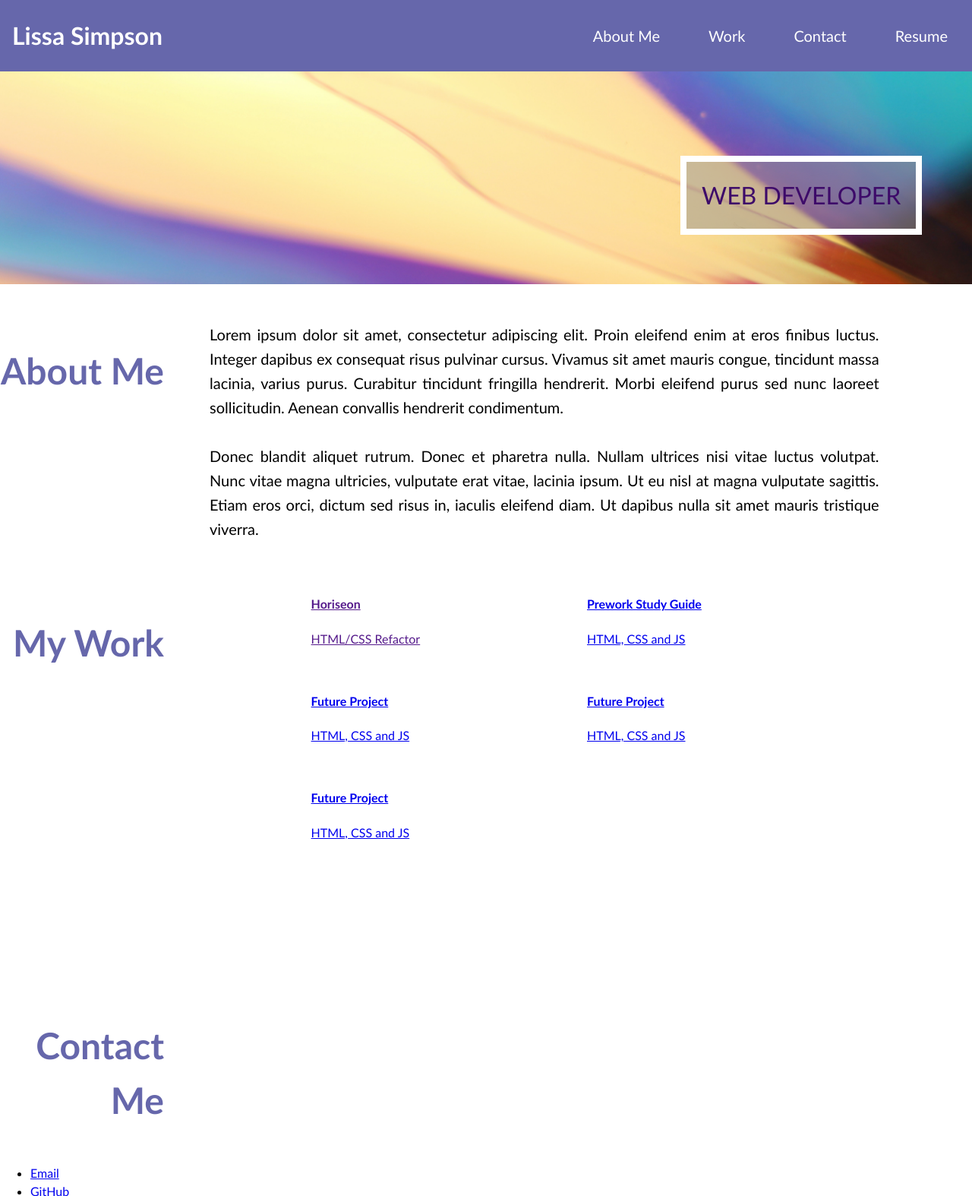
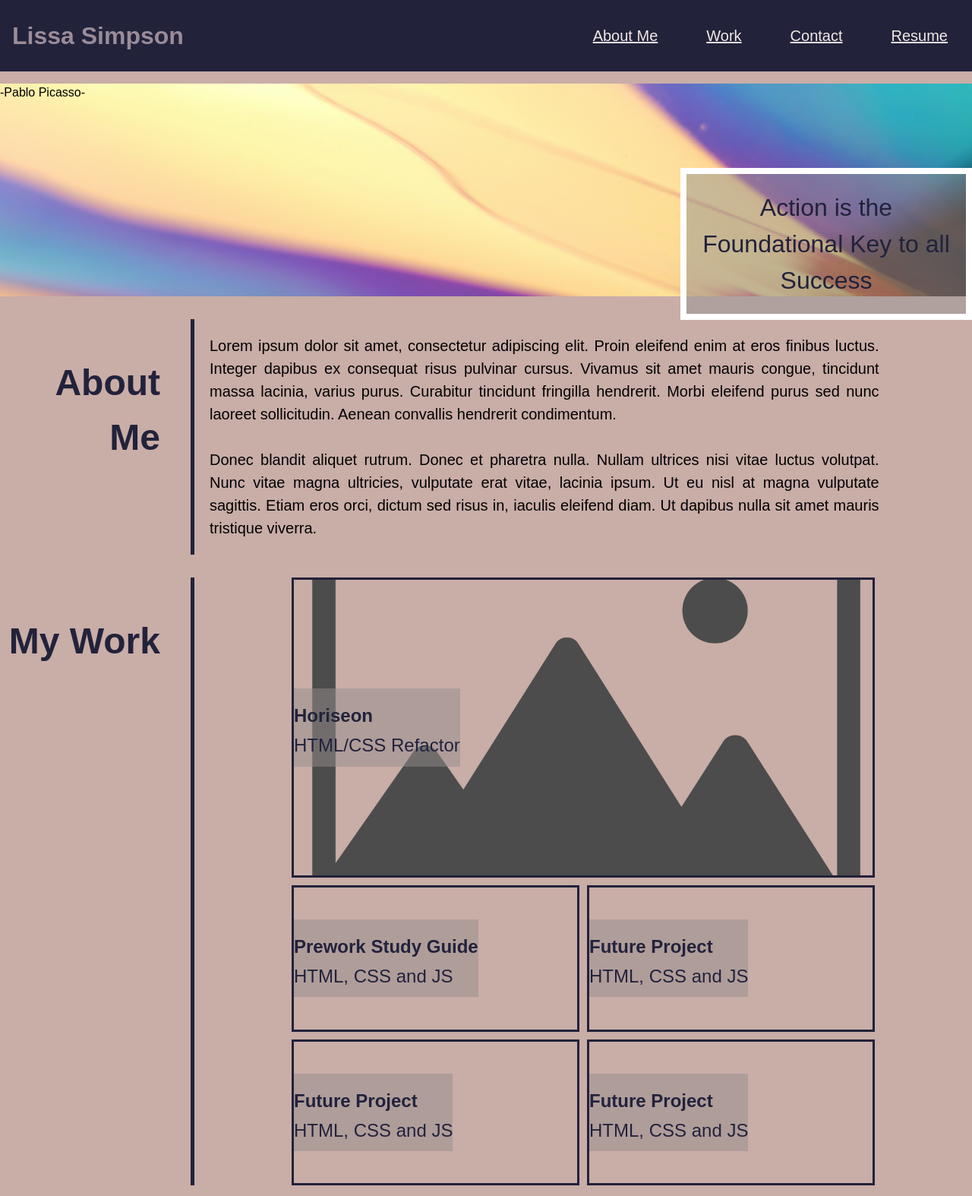
Before and after one commit to lissasimp/Responsive_Portfolio, a plain HTML site: page index.html in a window 1280 px wide. Shown: the top 1574 px of the page at 76% size. Drawn offline with Linux system fonts and the light colour scheme.

Commit message:
styled work and changed root colours; quote

```diff
--- a/index.html
+++ b/index.html
@@ -6,7 +6,7 @@
   <meta name="viewport" content="width=device-width, initial-scale=1.0">
   <meta http-equiv="X-UA-Compatible" content="ie=edge">
   <title>Lissa Simpson | Web Developer</title>
-  <link rel="stylesheet" href="./style.css" />
+  <link rel="stylesheet" href="./style.css">
 </head>
 
 <body>
@@ -30,12 +30,15 @@
 
   <!-- hero banner -->
   <div class="img-container">
-    <h2 class="inner-container">WEB DEVELOPER</h2>
+    <h2 class="inner-container">Action is the Foundational Key to all Success</h2>
+    <p>-Pablo Picasso-</p>
   </div>
 
   <!-- about me -->
   <section id="aboutme" class="aboutme">
-    <div class="heading"><h3>About Me</h3></div>
+    <div class="heading">
+      <h3>About Me</h3>
+    </div>
 
     <div>
       <p>
@@ -53,35 +56,39 @@
 
   <!-- Work Portfolio -->
   <section id="work" class="work">
-    <div class="heading"><h3>My Work</h3></div>
-    <div class = "gridcontainer">
+    <div class="heading">
+      <h3>My Work</h3>
+    </div>
+    <div class="gridcontainer">
       <div class="grid">
 
-            <a href="" target="_blank" class="refactor">
+        <a href="" target="_blank" class="item refactor">
           <div class="item-content">
             <h4>Horiseon</h4>
             <p>HTML/CSS Refactor</p>
           </div>
         </a>
-            <a href="https://lissasimp.github.io/Bootcamp-Prework-Study-Guide-for-students/" target="blank" class="study-guide">
+
+        <a href="https://lissasimp.github.io/Bootcamp-Prework-Study-Guide-for-students/" target="blank"
+          class="item study-guide">
           <div class="item-content">
             <h4>Prework Study Guide</h4>
             <p>HTML, CSS and JS</p>
           </div>
         </a>
-            <a href="#" target="_blank" class="placeholder1">
+        <a href="#" target="_blank" class="item placeholder1">
           <div class="item-content">
             <h4>Future Project</h4>
             <p>HTML, CSS and JS</p>
           </div>
         </a>
-            <a href="#" target="_blank" class="placeholder2">
+        <a href="#" target="_blank" class="item placeholder2">
           <div class="item-content">
             <h4>Future Project</h4>
             <p>HTML, CSS and JS</p>
           </div>
         </a>
-            <a href="#" target="_blank"  class="placeholder3">
+        <a href="#" target="_blank" class="item placeholder3">
           <div class="item-content">
             <h4>Future Project</h4>
             <p>HTML, CSS and JS</p>
@@ -93,7 +100,9 @@
 
   <!-- Contact -->
   <footer id="contactme" class="contactme">
-  <div class="heading"><h3>Contact Me</h3></div>
+    <div class="heading">
+      <h3>Contact Me</h3>
+    </div>
     <div class="contactwrap">
       <div id="details">
         <ul>
@@ -131,4 +140,5 @@
   </div>
  </footer> -->
 </body>
+
 </html>
--- a/style.css
+++ b/style.css
@@ -5,16 +5,17 @@
   body, html {
     margin: 0;
     padding: 0;
-    font-family: 'Trebuchet MS', 'Lucida Sans Unicode', 'Lucida Grande', 'Lucida Sans', Arial, sans-serif;
+    font-family:Arial, Helvetica, sans-serif;
     line-height: 1.5;
     height: 100%;
+    background-color: #c9ada7;
   }
 
   :root {
-    --background:#6667AB;
+    --background:#22223b;
+    --font: #9a8c98;
+    --font2:#f2e9e4;
   }
-
-  /*Name*/
 
 
   /*Nav Bar Style*/
@@ -23,7 +24,7 @@
     justify-content: space-between;
     align-items: center;
     background-color:var(--background);
-    color: white;
+    color: var(--font);
   }
 
   .name {
@@ -42,9 +43,9 @@
   }
 
   .navbar-links li a {
-    text-decoration: none;
+    text-decoration:underline;
     font-size: 1.25rem;
-    color: white;
+    color: var(--font2);
     padding: 2rem;
     display: block;
   }
@@ -75,16 +76,21 @@ nav a:hover {
     border: 8px solid white;
   }
 
+  .inner-container p {
+
+  }
+
 h2 {
     font-size: 2rem;
     font-weight: 200;
     text-align: center;
-    color: rgb(61, 10, 105);
+    color: var(--background);
   }
 
 /* Sidebar style */
 .heading {
-  border-right: 5px rgb(190, 26, 26);
+  border-right: 5px solid;
+  border-color: var(--background);
   min-height: 100%;
   text-align: right;
   padding-right: 40px;
@@ -102,14 +108,13 @@ h2 {
 .aboutme p {
   font-size: 1.25rem;
   padding: 0 20px;
-  line-height: 1.6;
   width: 90%;
   text-align: justify;
 }
 
 .heading h3 {
   font-size: 48px;
-  color:#6667AB;
+  color:var(--background);
 }
 
 .work {
@@ -118,19 +123,16 @@ h2 {
   justify-content: space-between;
 }
 
-/* .work h3 {
-  color: var(--background); */
-/* } */
 
 .gridcontainer {
-  width: 80%;
-  height: 500px;
+  width: 85%;
+  height: 800px;
   display: flex;
   justify-content: center;
 }
 
 .grid {
-  width: 70%;
+  width: 75%;
   display: grid;
   grid-template-columns: repeat(2, 1fr);
   grid-template-rows: repeat(4, 1fr);
@@ -139,45 +141,48 @@ h2 {
 
 .item {
   border: solid;
-  color: black;
+  color: var(--background);
   display: flex;
-  justify-content: flex-end;
-  align-items: flex-end;
-  background-size: cover;
-  background-position: center;
-  opacity: 0.5;
-}
-
-.item_content {
-  text-decoration: none;.item {
-    border: solid;
-    color: black;
-    display: flex;
-    justify-content: flex-end;
-    align-items: flex-end;
-    text-decoration: none;
-    background-size: cover;
-    background-position: center;
-    opacity: 0.5;
-  }
-.item {
-  border: solid;
-  color: black;
-  display: flex;
-  justify-content: flex-end;
-  align-items: flex-end;
+  justify-content: baseline;
+  align-items:center;
   text-decoration: none;
   background-size: cover;
   background-position: center;
-  opacity: 0.5;
 }
 
+.refactor {
+  grid-column: 1/3;
+  grid-row: span 2;
+  background-image: url("./Assets/placeholder.png");
 }
 
+.study-guide {
+  background-image: url;
+  background-position: 50% 15%;
+}
 
+.placeholder1 {
+  background-image: url;
+  background-position: 60% 50%;
+}
 
+.placeholder2 {
+  background-image: url;
+}
 
-.project:hover {
+.placeholder3 {
+  background-image: url;
+}
+
+.item-content {
+  /*background-color: var(--secondary);*/
+  background-color: rgb(149, 142, 142, 0.5);;
+  font-size: 1.5rem;
+  padding: 0px;
+  line-height: 0.3;
+}
+
+.item:hover {
   opacity: 1.0;
 }
 
```
Lines whose indentation alone changed are shown as unchanged.
